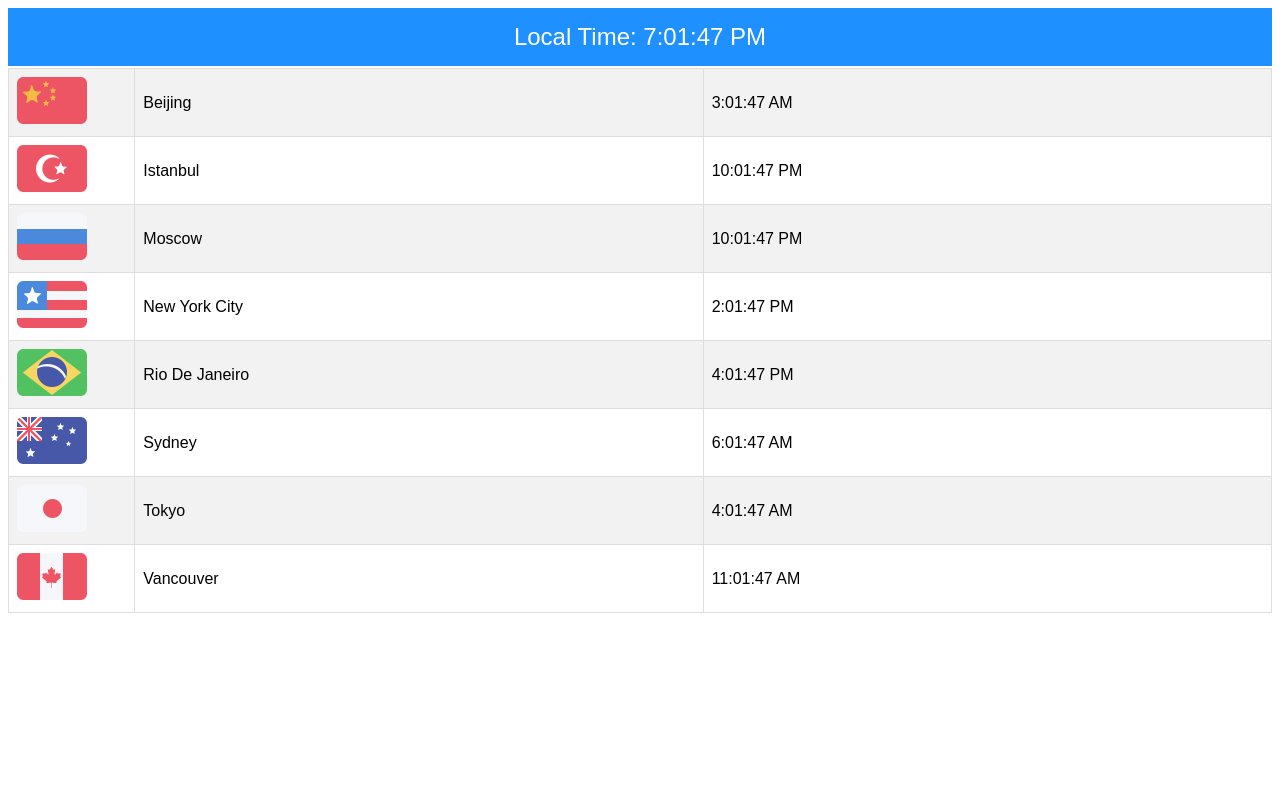
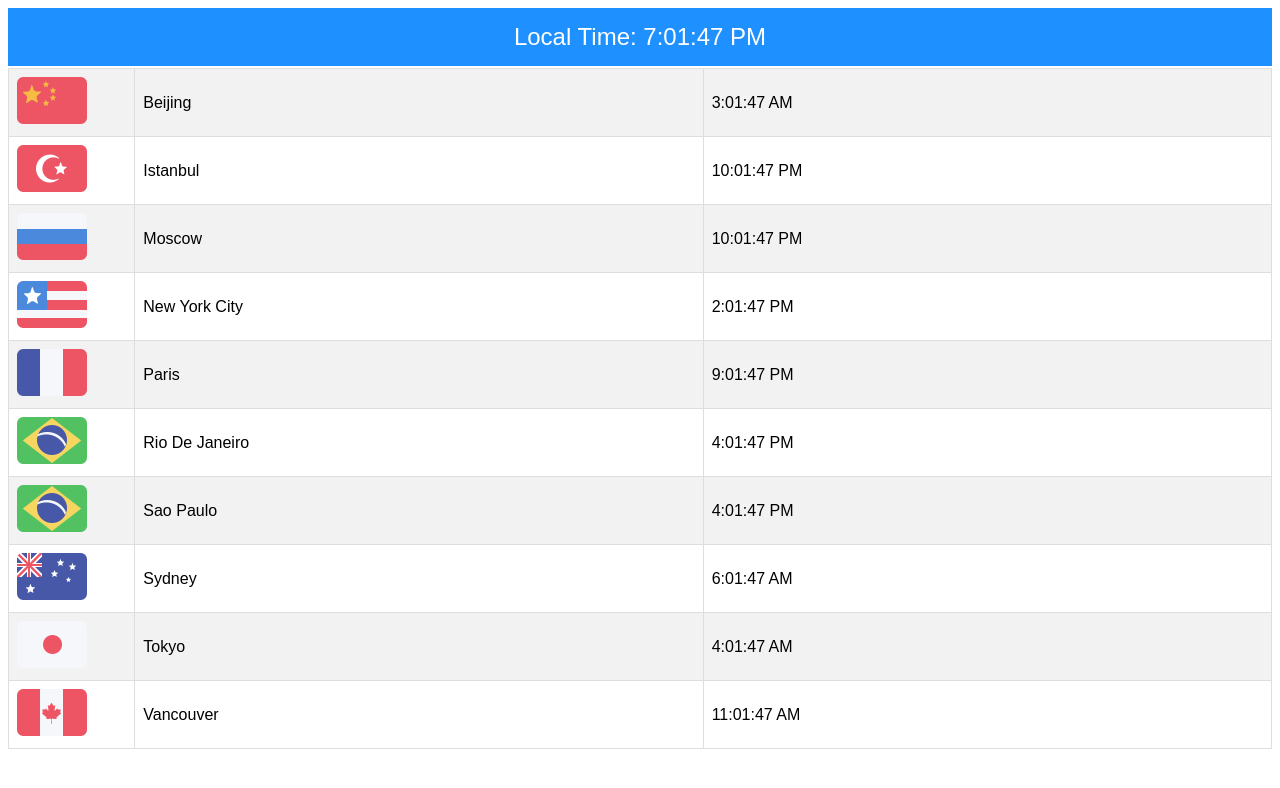
Before and after one commit to sherbanu03-ITvarsity/Module-9-Assessment-2, a plain HTML site: page index.html in a window 1280 px wide. Drawn offline with Linux system fonts and the light colour scheme.

Commit message:
Update index.html

```diff
--- a/index.html
+++ b/index.html
@@ -23,7 +23,9 @@
                 {name: "Rio De Janeiro", utcOffset: -3, flag: "Brazil.png"},
                 {name: "Sydney", utcOffset: 11, flag: "Australia.png"},
                 {name: "Vancouver", utcOffset: -8, flag: "Canada.png"},
-                {name: "Beijing", utcOffset: 8, flag: "China.png"}
+                {name: "Beijing", utcOffset: 8, flag: "China.png"},
+                {name: "Sao Paulo",utcOffset: -3, flag: "Brazil.png"},
+                {name: "Paris",utcOffset: 2, flag: "France.png"},
             ];
 
             cities.sort (compare);
```
